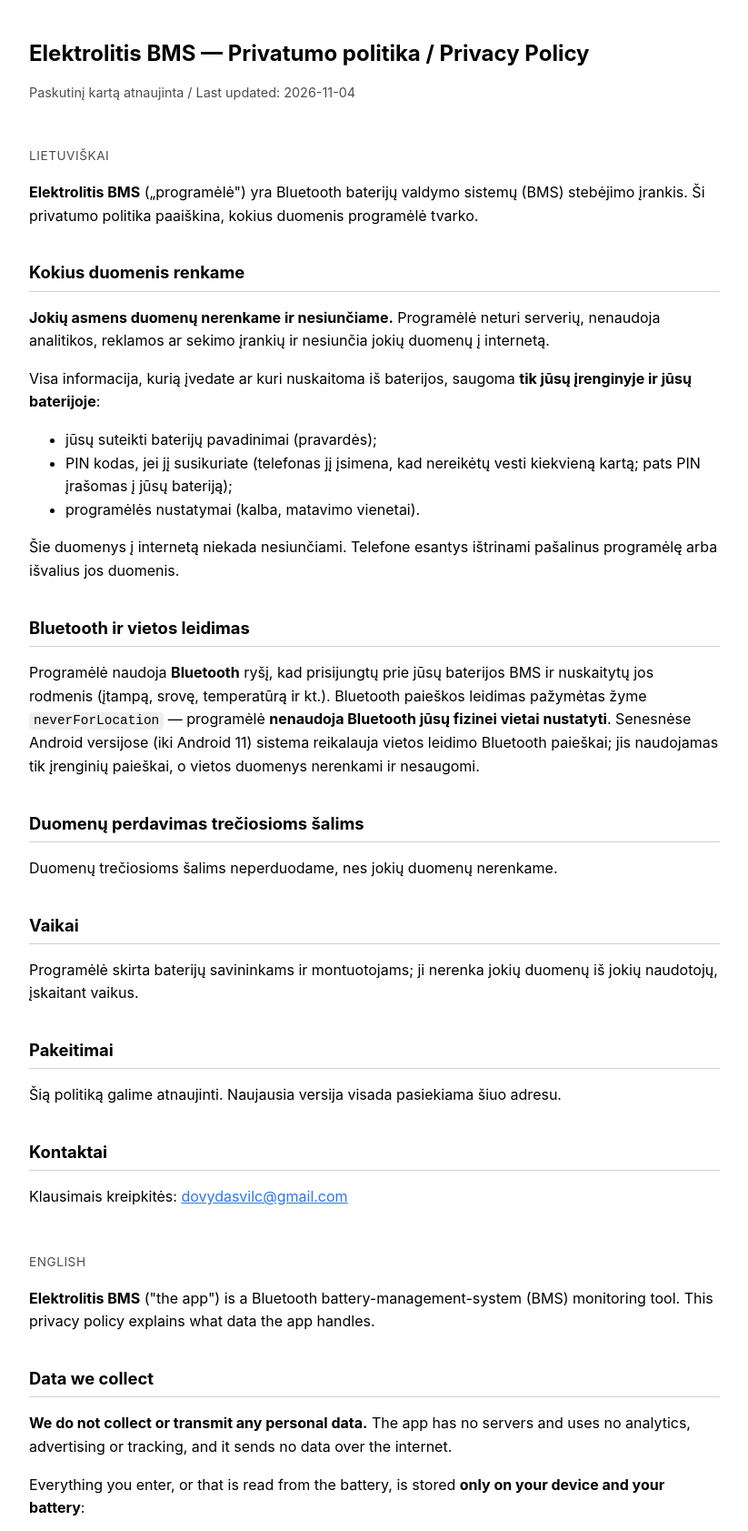
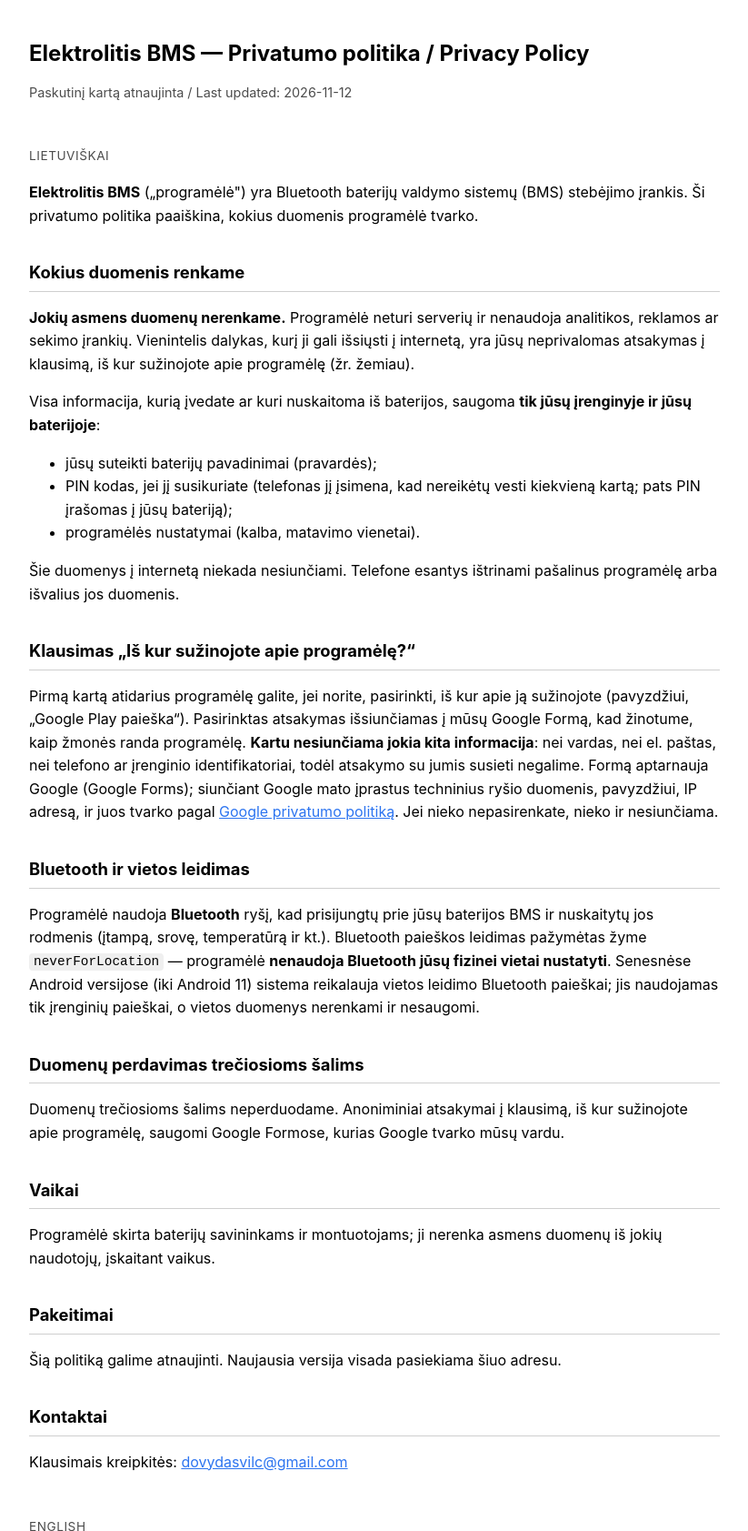
Before and after one commit to dofka1231313/elektrolitis-bms-privacy, a plain HTML site: page index.html in a window 1280 px wide. Shown: the top 1683 px of the page at 91% size, without its empty margins (228-1051 px from the left). Drawn offline with Linux system fonts and the light colour scheme.

Commit message:
The policy names the one thing the app may send: an optional answer
From version 1.17.1 the app asks once, on its first run, how you heard about
it. The answer, if one is picked, goes to the family's Google Form with
nothing else; picking none sends nothing. The policy said the app sends no
data over the internet at all, so it says this now, in Lithuanian and
English, and that the form is run by Google.

Co-Authored-By: Claude Opus 5.5 <noreply@anthropic.com>

```diff
--- a/index.html
+++ b/index.html
@@ -20,7 +20,7 @@
 <body>
 
 <h1>Elektrolitis BMS — Privatumo politika / Privacy Policy</h1>
-<p class="meta">Paskutinį kartą atnaujinta / Last updated: 2026-11-04</p>
+<p class="meta">Paskutinį kartą atnaujinta / Last updated: 2026-11-12</p>
 
 <p class="lang">Lietuviškai</p>
 
@@ -29,9 +29,10 @@ sistemų (BMS) stebėjimo įrankis. Ši privatumo politika paaiškina, kokius du
 programėlė tvarko.</p>
 
 <h2>Kokius duomenis renkame</h2>
-<p><strong>Jokių asmens duomenų nerenkame ir nesiunčiame.</strong> Programėlė
-neturi serverių, nenaudoja analitikos, reklamos ar sekimo įrankių ir nesiunčia
-jokių duomenų į internetą.</p>
+<p><strong>Jokių asmens duomenų nerenkame.</strong> Programėlė neturi serverių
+ir nenaudoja analitikos, reklamos ar sekimo įrankių. Vienintelis dalykas, kurį ji
+gali išsiųsti į internetą, yra jūsų neprivalomas atsakymas į klausimą, iš kur
+sužinojote apie programėlę (žr. žemiau).</p>
 <p>Visa informacija, kurią įvedate ar kuri nuskaitoma iš baterijos, saugoma
 <strong>tik jūsų įrenginyje ir jūsų baterijoje</strong>:</p>
 <ul>
@@ -41,6 +42,17 @@ jokių duomenų į internetą.</p>
 </ul>
 <p>Šie duomenys į internetą niekada nesiunčiami. Telefone esantys ištrinami
 pašalinus programėlę arba išvalius jos duomenis.</p>
+
+<h2>Klausimas „Iš kur sužinojote apie programėlę?“</h2>
+<p>Pirmą kartą atidarius programėlę galite, jei norite, pasirinkti, iš kur apie ją
+sužinojote (pavyzdžiui, „Google Play paieška“). Pasirinktas atsakymas išsiunčiamas
+į mūsų Google Formą, kad žinotume, kaip žmonės randa programėlę.
+<strong>Kartu nesiunčiama jokia kita informacija</strong>: nei vardas, nei
+el. paštas, nei telefono ar įrenginio identifikatoriai, todėl atsakymo su jumis
+susieti negalime. Formą aptarnauja Google (Google Forms); siunčiant Google mato
+įprastus techninius ryšio duomenis, pavyzdžiui, IP adresą, ir juos tvarko pagal
+<a href="https://policies.google.com/privacy">Google privatumo politiką</a>.
+Jei nieko nepasirenkate, nieko ir nesiunčiama.</p>
 
 <h2>Bluetooth ir vietos leidimas</h2>
 <p>Programėlė naudoja <strong>Bluetooth</strong> ryšį, kad prisijungtų prie jūsų
@@ -52,10 +64,12 @@ Bluetooth paieškai; jis naudojamas tik įrenginių paieškai, o vietos duomenys
 nerenkami ir nesaugomi.</p>
 
 <h2>Duomenų perdavimas trečiosioms šalims</h2>
-<p>Duomenų trečiosioms šalims neperduodame, nes jokių duomenų nerenkame.</p>
+<p>Duomenų trečiosioms šalims neperduodame. Anoniminiai atsakymai į klausimą, iš
+kur sužinojote apie programėlę, saugomi Google Formose, kurias Google tvarko mūsų
+vardu.</p>
 
 <h2>Vaikai</h2>
-<p>Programėlė skirta baterijų savininkams ir montuotojams; ji nerenka jokių
+<p>Programėlė skirta baterijų savininkams ir montuotojams; ji nerenka asmens
 duomenų iš jokių naudotojų, įskaitant vaikus.</p>
 
 <h2>Pakeitimai</h2>
@@ -70,9 +84,10 @@ duomenų iš jokių naudotojų, įskaitant vaikus.</p>
 (BMS) monitoring tool. This privacy policy explains what data the app handles.</p>
 
 <h2>Data we collect</h2>
-<p><strong>We do not collect or transmit any personal data.</strong> The app has
-no servers and uses no analytics, advertising or tracking, and it sends no data
-over the internet.</p>
+<p><strong>We do not collect any personal data.</strong> The app has no servers
+and uses no analytics, advertising or tracking. The only thing it may send over
+the internet is your optional answer to the question of how you heard about the
+app (see below).</p>
 <p>Everything you enter, or that is read from the battery, is stored
 <strong>only on your device and your battery</strong>:</p>
 <ul>
@@ -82,6 +97,16 @@ over the internet.</p>
 </ul>
 <p>This data is never sent over the internet. What is on the phone is removed when
 you uninstall the app or clear its data.</p>
+
+<h2>The question "How did you hear about the app?"</h2>
+<p>The first time you open the app you may, if you wish, choose how you heard
+about it (for example, "Google Play search"). The answer you pick is sent to our
+Google Form, so that we know how people find the app. <strong>Nothing else is
+sent with it</strong>: no name, no email, no phone or device identifier, so the
+answer cannot be linked to you. The form is run by Google (Google Forms); when it
+is sent, Google sees the usual technical connection data, such as the IP address,
+and handles it under the <a href="https://policies.google.com/privacy">Google
+Privacy Policy</a>. If you choose nothing, nothing is sent.</p>
 
 <h2>Bluetooth and location permission</h2>
 <p>The app uses <strong>Bluetooth</strong> to connect to your battery's BMS and
@@ -93,11 +118,13 @@ permission for Bluetooth scanning; it is used only to find devices, and no
 location data is collected or stored.</p>
 
 <h2>Sharing with third parties</h2>
-<p>We share no data with third parties, because we collect none.</p>
+<p>We share no data with third parties. The anonymous answers to the question of
+how you heard about the app are kept in Google Forms, which Google runs on our
+behalf.</p>
 
 <h2>Children</h2>
-<p>The app is intended for battery owners and installers; it collects no data
-from any user, including children.</p>
+<p>The app is intended for battery owners and installers; it collects no personal
+data from any user, including children.</p>
 
 <h2>Changes</h2>
 <p>We may update this policy. The latest version is always available at this address.</p>
```
